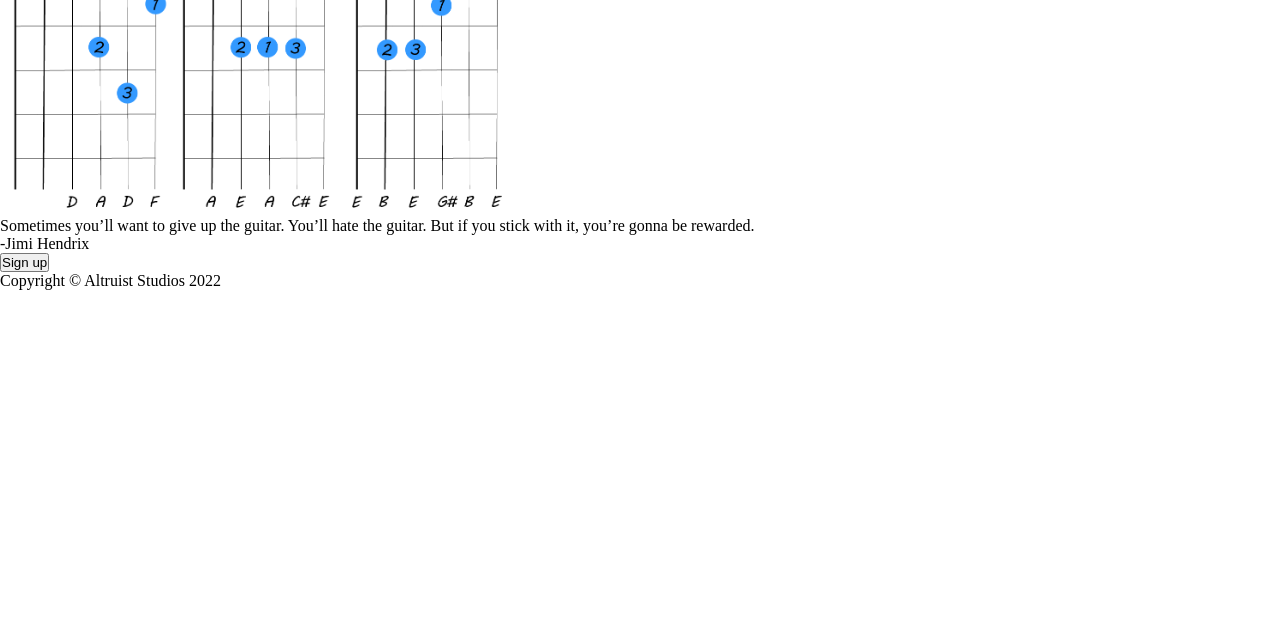
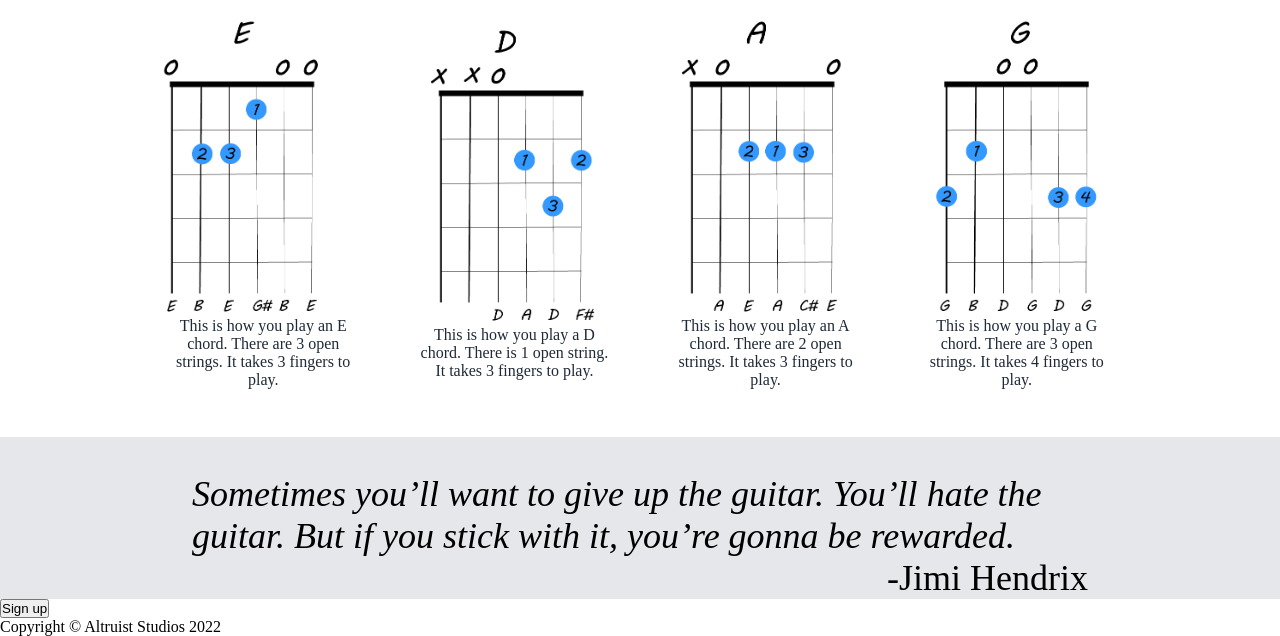
Before and after one commit to jstevens8185/OdinLandingPage, a plain HTML site: page index.html in a window 1280 px wide. Shown: the part 538-1174 px from the top of the page. Before the commit the page ends 828 px from the top, so only its background shows below. Drawn offline with Linux system fonts and the light colour scheme.

Commit message:
Add style to mid section

```diff
--- a/index.html
+++ b/index.html
@@ -31,18 +31,39 @@
     </div>
 
     <div class="MidPicturesSection">
-        <p>Here are some chords</p>
+        <p>Here are some chords.</p>
         <div class="ChordDiagramContainer">
-            <img src="./images/D minor Chord.png" alt="D Chord diagram">
-            <img src="./images/A Chord.png" alt="A Chord Diagram">
-            <img src="./images/E Chord.png" alt="E Chord Diagram">
+            <div class="Chord">
+                <img src="./images/E Chord.png" alt="E Chord Diagram">
+                <p>This is how you play an E chord. There are 3 open
+                    strings. It takes 3 fingers to play.
+                </p>
+            </div>
+            <div class="Chord">
+                <img src="./images/D Chord.png" alt="D Chord Diagram">
+                <p>This is how you play a D chord. There is 1 open
+                    string. It takes 3 fingers to play.
+                </p>
+            </div>
+            <div class="Chord">
+                <img src="./images/A Chord.png" alt="A Chord Diagram">
+                <p>This is how you play an A chord. There are 2 open
+                    strings. It takes 3 fingers to play.
+                </p>
+            </div>
+            <div class="Chord">
+                <img src="./images/G Chord.png" alt="G Chord Diagram">
+                <p>This is how you play a G chord. There are 3 open
+                    strings. It takes 4 fingers to play.
+                </p>
+            </div>
         </div>
     </div>
 
     <div class="QuoteSection">
-        <p class="Quote">Sometimes you&rsquo;ll want to give up the guitar.
+        <p class="Quote"><em>Sometimes you&rsquo;ll want to give up the guitar.
             You&rsquo;ll hate the guitar.
-            But if you stick with it, you&rsquo;re gonna be rewarded.
+            But if you stick with it, you&rsquo;re gonna be rewarded.</em>
         </p>
         <p class="Quoter">
             -Jimi Hendrix
--- a/style.css
+++ b/style.css
@@ -24,7 +24,7 @@ body {
 
 .HeaderLinks{
     display: flex;
-    gap: 1vw;
+    gap: 2vw;
     margin-right: 15vw;
     font-size: 18px;
 }
@@ -58,6 +58,7 @@ body {
     flex-direction: column;
     flex: 1 1 auto;
     gap: 10px;
+    justify-content: center;
 }
 
 
@@ -73,6 +74,51 @@ body {
 .FeatureRight {
     display: flex;
     align-items: center;
+}
+
+.MidPicturesSection {
+    display: flex;
+    flex-direction: column;
+    margin-top: 48px;
+    margin-bottom: 48px;
+    align-items: center;
+    gap: 32px;
+    color: #1f2937;
+    font-size: 36px;
+    font-weight: 900;
+}
+
+.MidPicturesSection .Chord{
+    display: flex;
+    flex-direction: column;
+    max-width: 200px;
+    justify-content: center;
+    align-items: center;
+    text-align: center;
+    font-size: medium;
+    font-weight: 300;
+}
+
+.ChordDiagramContainer{
+    display: flex;
+    justify-content: space-evenly;
+    gap: 4vw;
+}
+
+.QuoteSection {
+    display: flex;
+    flex-direction: column;
+    justify-content: center;
+    align-items: center;
+    background-color: #e5e7eb;
+    font-size: 36px;
+    padding-left: 15vw;
+    padding-right: 15vw;
+    padding-top: 36px;
+}
+
+.Quoter {
+    align-self: flex-end;
 }
 
 button:hover {
@@ -96,7 +142,6 @@ button:active{
 }
 
 
-
 .ChordDiagramContainer img {
     height: 300px;
 }
```
Also changed, not shown: images/D Chord.png (added), images/D minor Chord.png (deleted), images/G Chord.png (added).
